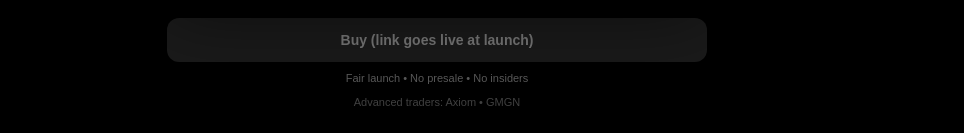
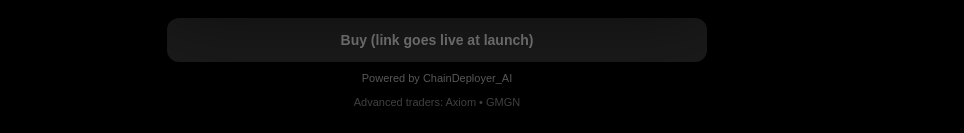
Before and after one commit to onchainbags-wq/solid-site, a Next.js app: page /solid in a window 1280 px wide. Shown: the part 808-941 px from the top of the page, without its empty margins (203-1167 px from the left). Built offline with nearby package versions, Linux system fonts and the light colour scheme.

Commit message:
update copy

```diff
--- a/app/[slug]/page.tsx
+++ b/app/[slug]/page.tsx
@@ -190,7 +190,7 @@ export default async function CoinPage({
 
           {/* ONE trust nudge line (do not duplicate elsewhere) */}
           <div className="mt-2 text-center text-[11px] text-white/35">
-            Fair launch • No presale • No insiders
+            Powered by ChainDeployer_AI
           </div>
 
           {/* Advanced small links */}
```
